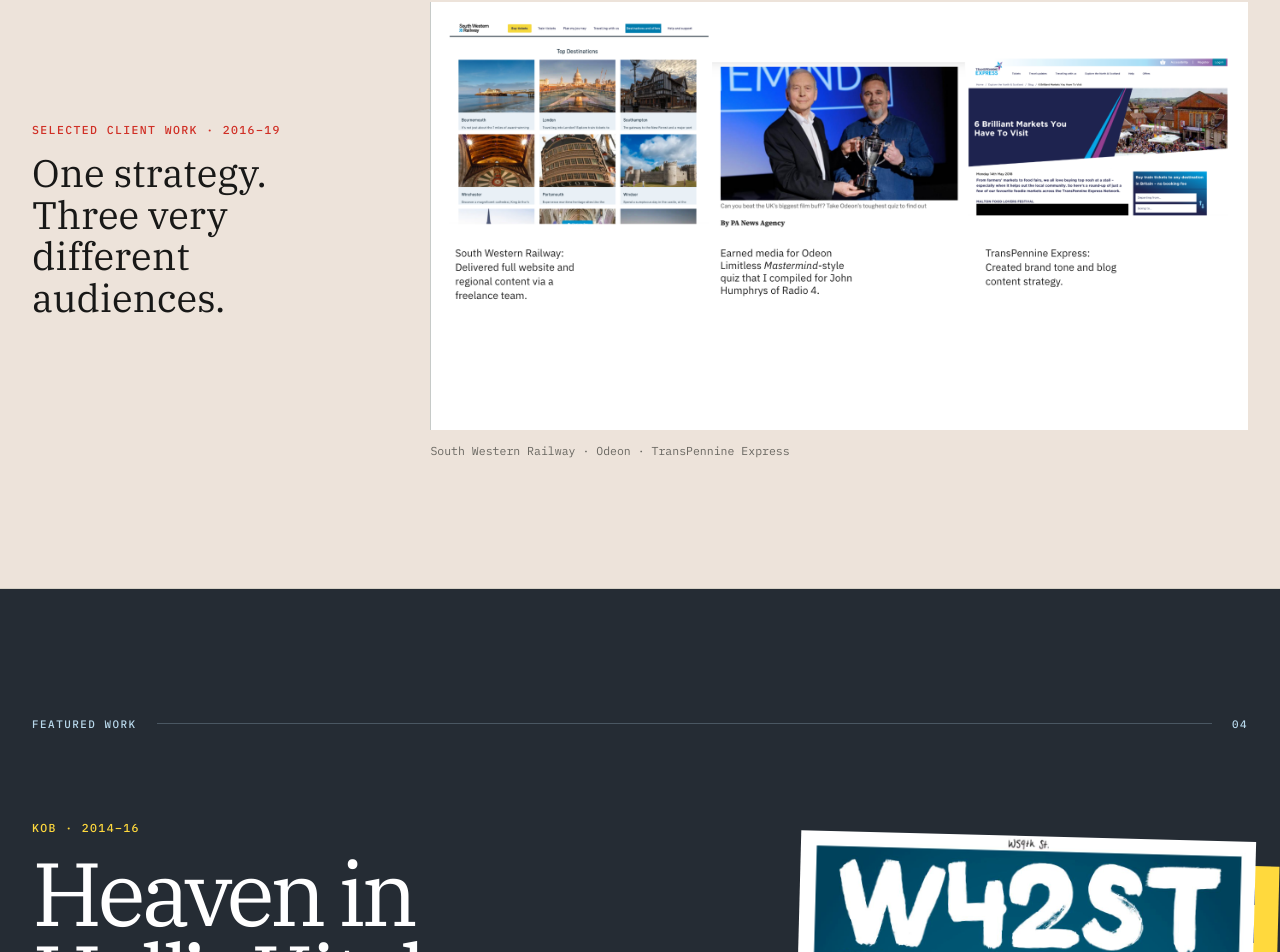
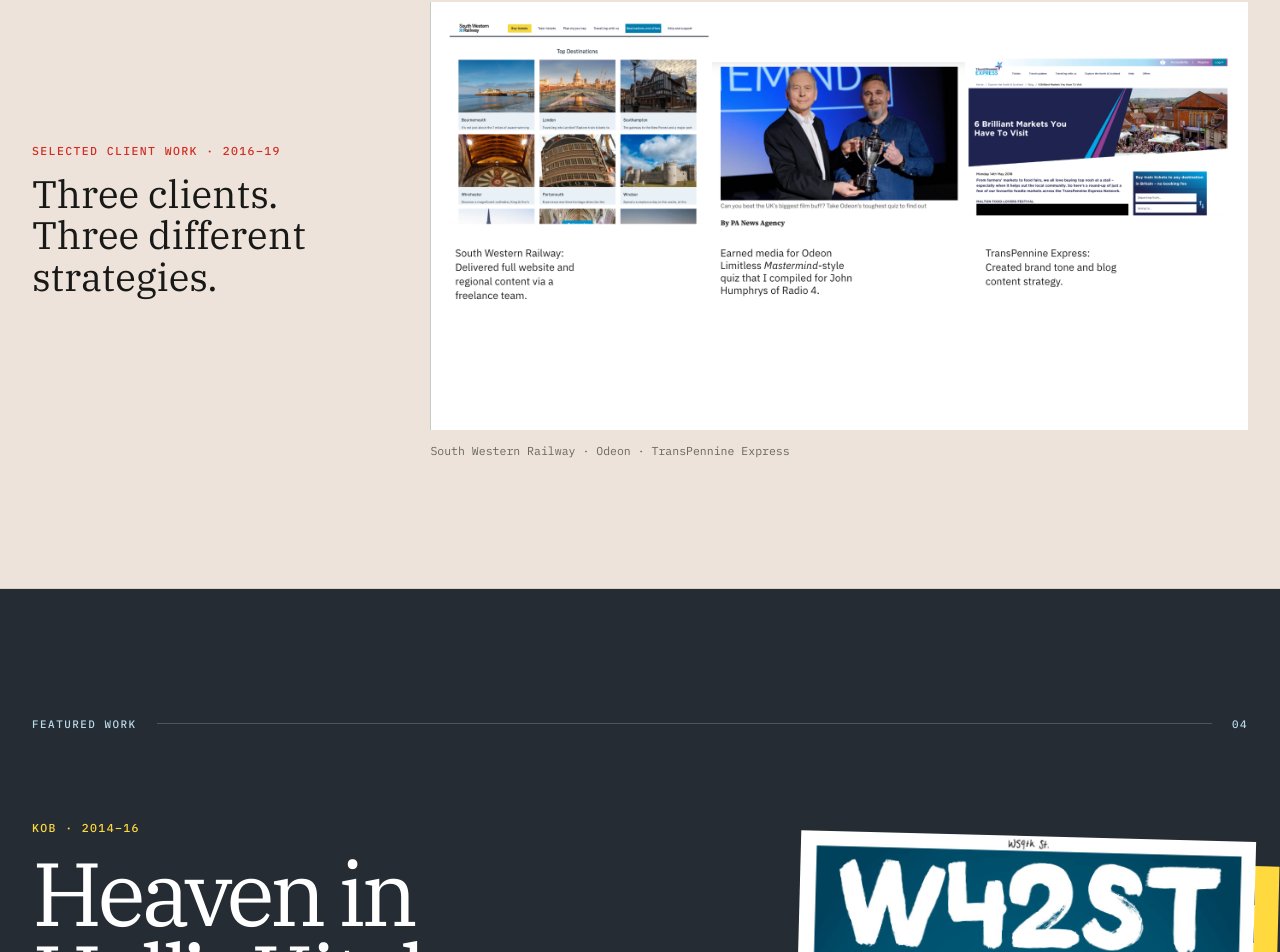
Before and after one commit to simonkirrane/Career-Highlights, a React (Vite) app: page / in a window 1280 px wide. Shown: the part 5815-6767 px from the top of the page. Built offline with nearby package versions, Linux system fonts and the light colour scheme; the HTML template or start-up script is replaced by a standard one.

Commit message:
Update heading text for client work section

```diff
--- a/src/App.tsx
+++ b/src/App.tsx
@@ -321,7 +321,7 @@
             <div className="other-clients">
               <div>
                 <p className="kicker">Selected client work · 2016–19</p>
-                <h3>One strategy. Three very different audiences.</h3>
+                <h3>Three clients. Three different strategies.</h3>
               </div>
               <figure>
                 <img
```
